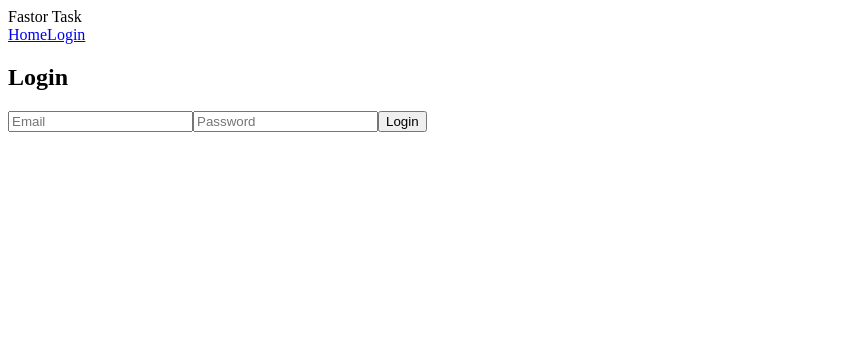
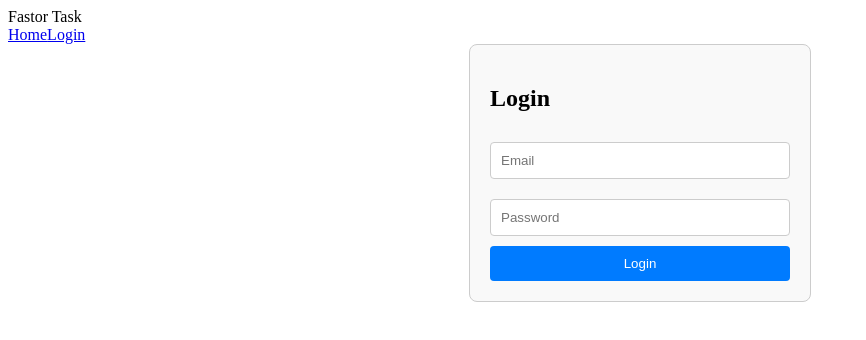
Before and after one commit to heyAnkit18/Fastor-Dashboard, a React (Create React App) app: page /login in a window 1280 px wide. Shown: the top 340 px of the page, without its empty margins (0-866 px from the left). Built offline with nearby package versions, Linux system fonts and the light colour scheme.

Commit message:
Login.css Added

```diff
--- a/src/pages/Login.css
+++ b/src/pages/Login.css
@@ -0,0 +1,33 @@
+.loginContainer {
+  width: 300px;
+  margin: 0 auto;
+  padding: 20px;
+  border: 1px solid #ccc;
+  border-radius: 8px;
+  background-color: #f9f9f9;
+}
+
+.loginForm {
+  display: flex;
+  flex-direction: column;
+}
+
+.inputField {
+  padding: 10px;
+  margin: 10px 0;
+  border: 1px solid #ccc;
+  border-radius: 4px;
+}
+
+.loginButton {
+  padding: 10px;
+  background-color: #007bff;
+  color: white;
+  border: none;
+  border-radius: 4px;
+  cursor: pointer;
+}
+
+.loginButton:disabled {
+  background-color: #ccc;
+}
--- a/src/pages/Login.jsx
+++ b/src/pages/Login.jsx
@@ -1,7 +1,7 @@
 import React, { useState } from 'react';
 import { loginUser } from '../api/apiService';
 import { useNavigate } from 'react-router-dom';
-// import './Login.css';
+import './Login.css';
 
 const Login = () => {
   const [email, setEmail] = useState('');
```
